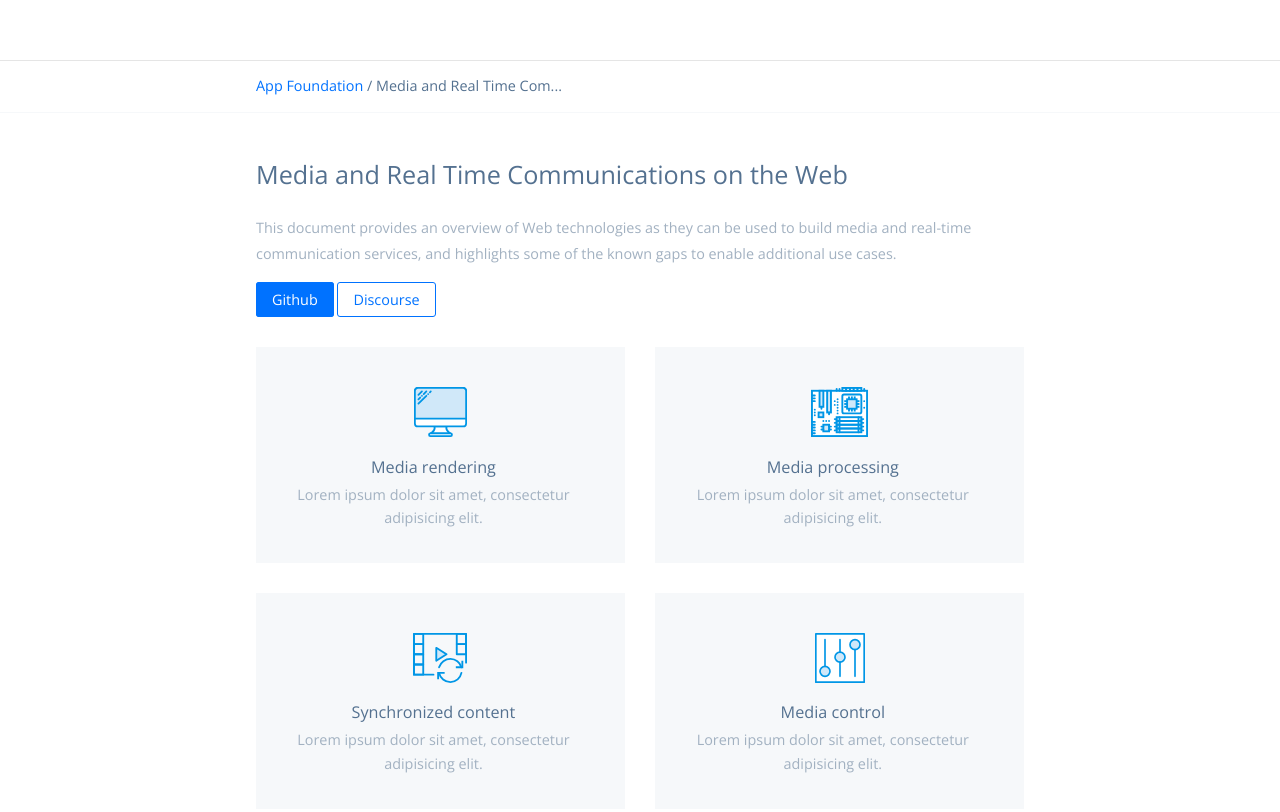
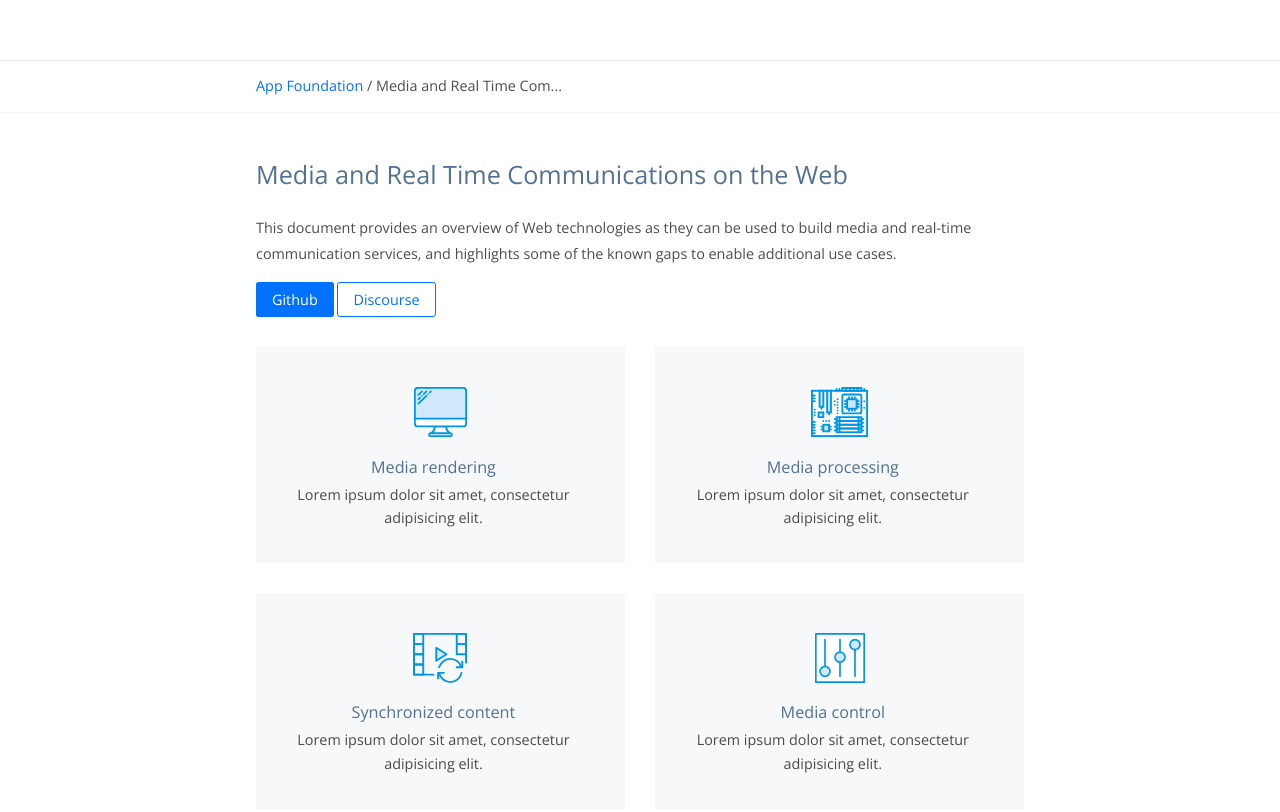
Before and after one commit to guibbs/mediartc-roadmap-ui, a plain HTML site: page index.html in a window 1280 px wide. Shown: the top 812 px of the page. Drawn offline with nearby package versions, Linux system fonts and the light colour scheme.

Commit message:
update p color (darker)

```diff
--- a/assets/css/webrtc-roadmap.css
+++ b/assets/css/webrtc-roadmap.css
@@ -6,7 +6,6 @@
 }
 
 .page-location p {
-    color: #547190;
     font-size: 0.8em;
 }
 
@@ -37,7 +36,7 @@ h1 {
 }
 
 p {
-    color: #A2B1C1;
+    color: rgba(0,0,0,0.7);
 }
 
 ul.roadmap-list {
@@ -89,7 +88,6 @@ ul.roadmap-list li .description h2 {
 ul.roadmap-list li .description p {
     margin-top: 5px;
     font-size: 0.8em;
-    color:  #A2B1C1;
 }
 
 .contribute {
```
